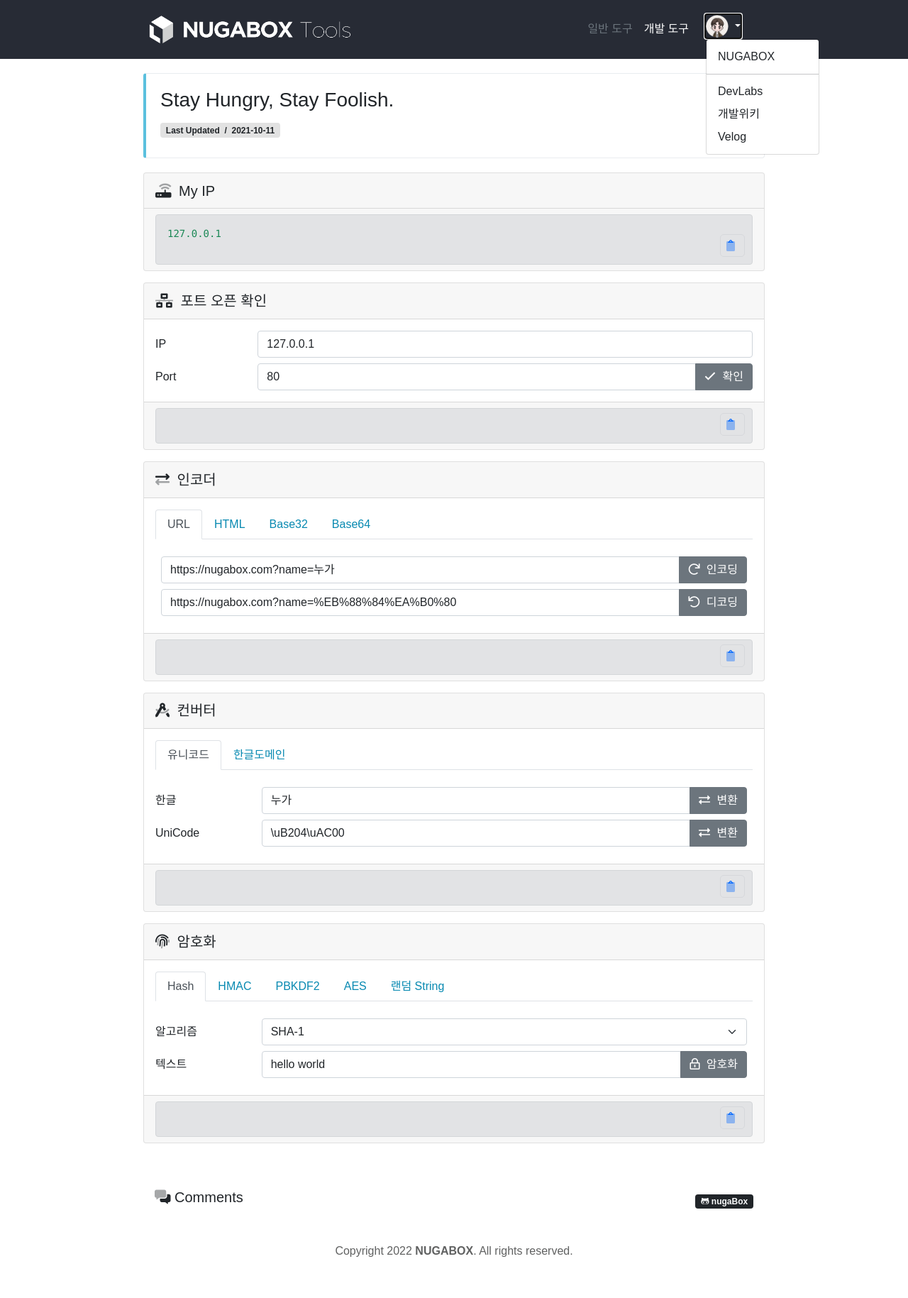
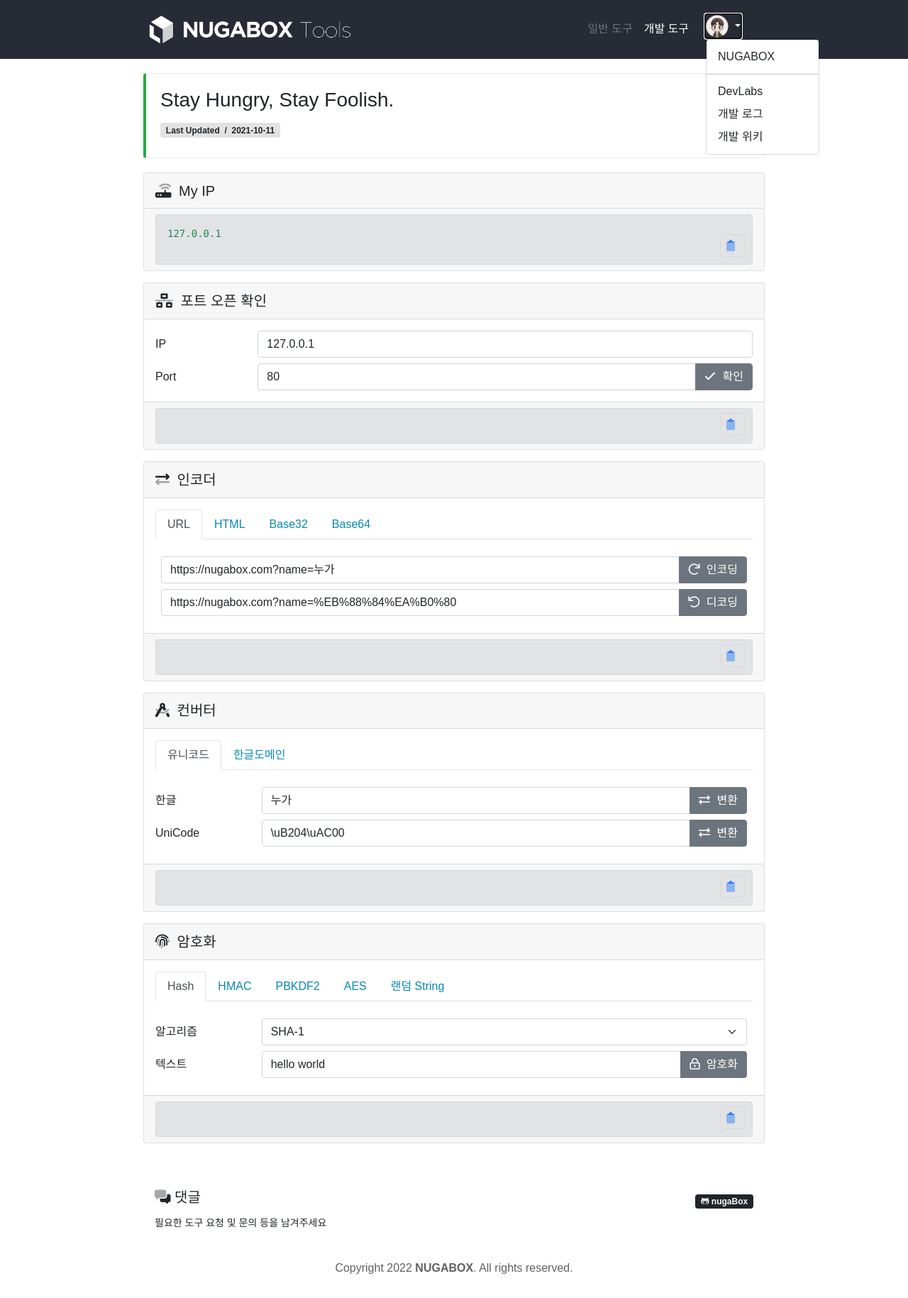
Before and after one commit to nugaBox/tools, a PHP site: page /dev/index.php in a window 1280 px wide, after a click that opens the changed part. Shown: the whole page at 71% size. Before the commit the page ends 1771 px from the top, so only its background shows below. Run offline with PHP 8.4, Linux system fonts and the light colour scheme; some libraries are stand-ins or nearby versions; some web fonts are replaced.

Commit message:
상단 메뉴, 댓글 부분 수정

```diff
--- a/dev/index.php
+++ b/dev/index.php
@@ -52,8 +52,8 @@
                         <li><a class="dropdown-item" href="https://nugabox.com">NUGABOX</a></li>
                         <li><hr class="dropdown-divider"></li>
                         <li><a class="dropdown-item" href="https://dev.nugabox.com" target="_blank">DevLabs</a></li>
-                        <li><a class="dropdown-item" href="https://wiki.nugabox.io/" target="_blank">개발위키</a></li>
-                        <li><a class="dropdown-item" href="https://velog.io/@nugabox" target="_blank">Velog</a></li>
+                        <li><a class="dropdown-item" href="https://nugabox.github.io" target="_blank">개발 로그</a></li>
+                        <li><a class="dropdown-item" href="https://wiki.nugabox.io" target="_blank">개발 위키</a></li>
                     </ul>
                 </li>
             </ul>
@@ -61,7 +61,7 @@
     </div>
 </header>
 <div class="container-fluid">
-    <div class="bd-callout bd-callout-info">
+    <div class="bd-callout bd-callout-success">
         <h3>Stay Hungry, Stay Foolish.</h3>
         <h6><span class="badge bg-light text-dark mt-2">Last Updated / 2021-10-11</span></h6>
     </div>
@@ -461,12 +461,13 @@
     <div class="mt-5 p-3">
         <div class="row">
             <div class="col-6">
-                <h5><i class="fad fa-comments-alt"></i> Comments</h5>
+                <h5><i class="fad fa-comments-alt"></i>  댓글</h5>
             </div>
             <div class="col-6 text-end">
                 <a href="https://github.com/nugaBox" target="_blank"><h6><span class="badge bg-dark text-light mt-2"><i class="fab fa-github-alt"></i> nugaBox</span></h6></a>
             </div>
         </div>
+        <small>필요한 도구 요청 및 문의 등을 남겨주세요</small>
         <script src="https://utteranc.es/client.js" repo="nugaBox/tools" issue-term="pathname" theme="github-light" crossorigin="anonymous" async></script>
     </div>
     <footer>
```
Also changed, not shown: index.php (+5 -4 lines).
